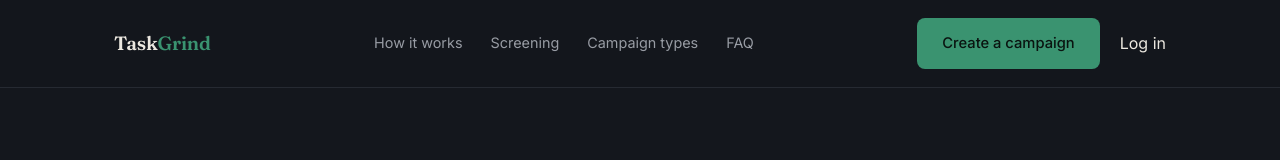
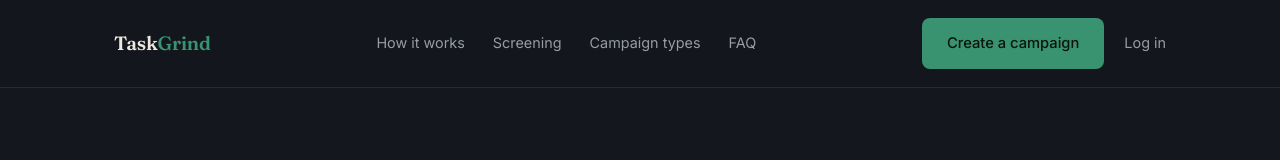
Before and after one commit to TimmeyB/landingpagetaskgrind, a React (Vite) app: page / in a window 1280 px wide. Shown: the top 160 px of the page. Built offline with nearby package versions, Linux system fonts and the light colour scheme; no server answers.

Commit message:
Update App.css

```diff
--- a/src/App.css
+++ b/src/App.css
@@ -42,12 +42,14 @@ nav { position: sticky; top: 0; z-index: 50; padding: 18px 0; border-bottom: 1px
 .nav-links a:hover { color: var(--text); }
 .nav-links a:focus-visible, .btn:focus-visible { outline: 2px solid var(--moss); outline-offset: 3px; border-radius: 4px; }
 .nav-cta { flex-shrink: 0; }
+.nav-login { flex-shrink: 0; font-size: 0.9rem; color: var(--text-dim); transition: color 0.2s; }
+.nav-login:hover { color: var(--text); }
 .nav-burger { display: none; flex-direction: column; gap: 4px; background: none; border: none; cursor: pointer; padding: 10px; }
 .nav-burger span { width: 20px; height: 2px; background: var(--text); display: block; }
 .nav-mobile { display: none; }
 
 @media (max-width: 860px) {
-  .nav-links, .nav-cta { display: none; }
+  .nav-links, .nav-cta, .nav-login { display: none; }
   .nav-burger { display: flex; }
   .nav-mobile.wrap { display: flex; flex-direction: column; gap: 18px; padding: 22px 24px 26px; border-top: 1px solid var(--line); }
   .nav-mobile a { font-size: 1rem; color: var(--text-dim); padding: 4px 0; }
```
